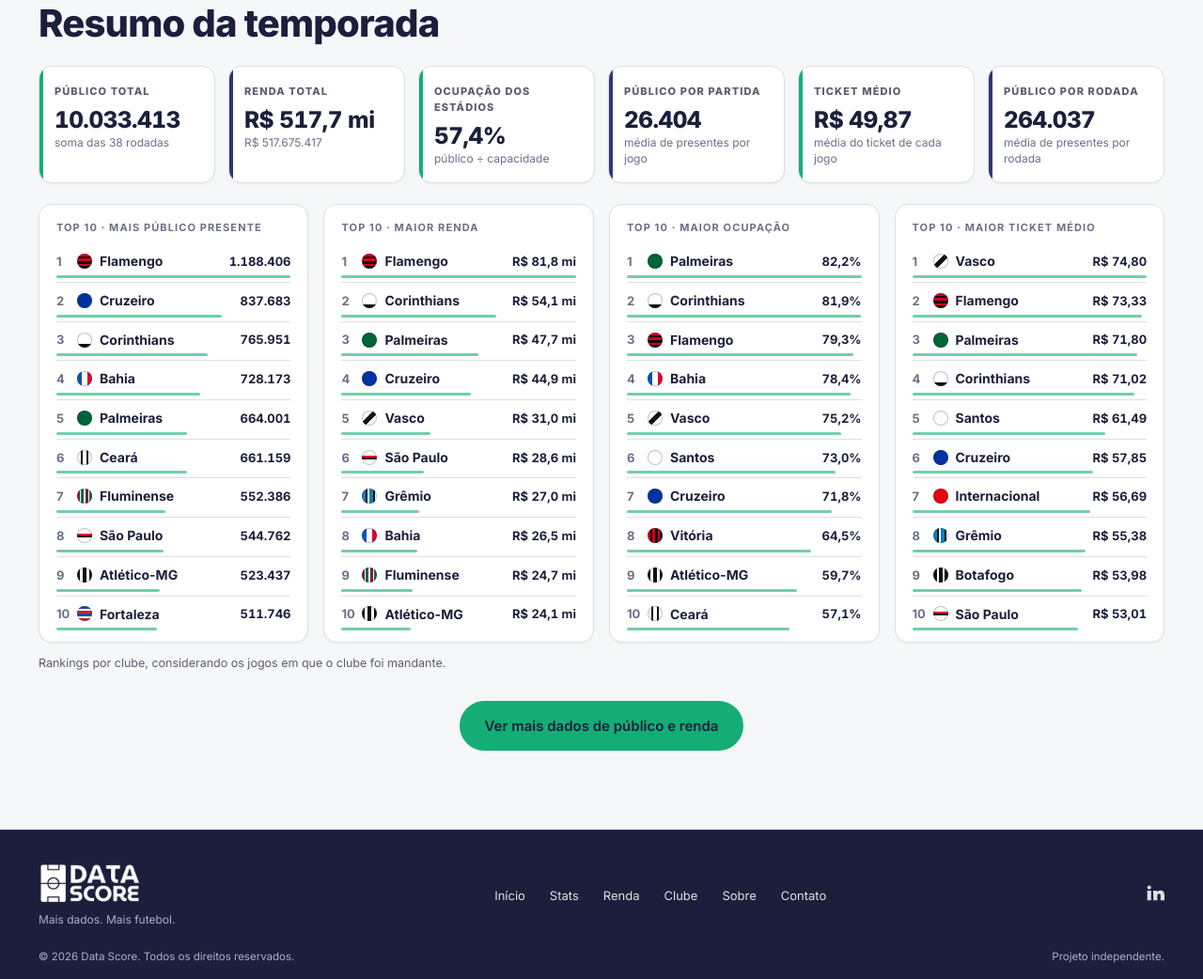
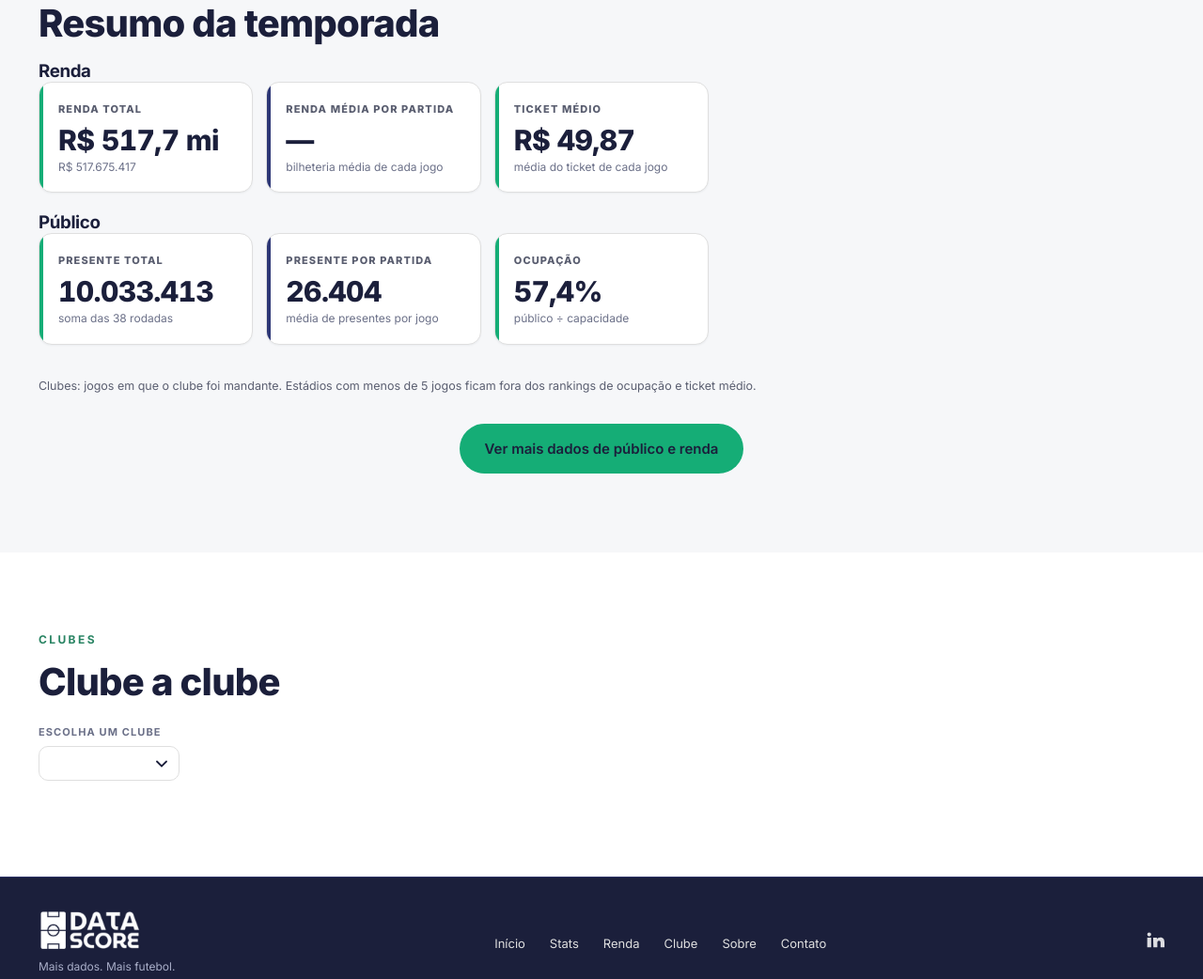
Before and after one commit to jvictorarj/datascore, a plain HTML site: page index.html in a window 1280 px wide. Shown: the part 1653-2695 px from the top of the page at 94% size. Drawn offline with Linux system fonts and the light colour scheme.

Commit message:
Add files via upload

```diff
--- a/index.html
+++ b/index.html
@@ -13,20 +13,35 @@
 </div>
 <div class="st-grid"><div class="st-main">
 <div class="tbl-box"><div class="tbl-scroll"><table class="st" id="st-table"><caption class="sr">Classificação do Campeonato Brasileiro Série A 2025</caption><thead><tr><th scope="col">Time</th><th scope="col" title="Pontos">P</th><th scope="col" title="Jogos">J</th><th scope="col" title="Vitórias">V</th><th scope="col" title="Empates">E</th><th scope="col" title="Derrotas">D</th><th scope="col" title="Gols pró">GP</th><th scope="col" title="Gols contra">GC</th><th scope="col" title="Saldo de gols">SG</th><th scope="col" title="Aproveitamento">%</th><th scope="col" title="Últimos 5 jogos, do mais antigo ao mais recente">Últimos 5</th></tr></thead><tbody></tbody></table></div></div>
+</div>
+<aside class="asd" aria-live="polite"><div><div class="flabel">Melhores ataques</div><ol id="st-atk"></ol></div><div><div class="flabel">Melhores defesas</div><ol id="st-def"></ol></div><div><div class="flabel">Melhores saldos de gols</div><ol id="st-sg"></ol></div><div><div class="flabel">Mais vitórias</div><ol id="st-v"></ol></div><div><div class="flabel">Menos derrotas</div><ol id="st-d"></ol></div></aside></div>
 <div class="zleg" id="st-zleg"><span><i style="background:var(--green)"></i>G4 · Libertadores</span><span><i style="background:#D2484F"></i>Z4 · rebaixamento</span><span class="fleg"><b class="fd w"></b>vitória<b class="fd e"></b>empate<b class="fd l"></b>derrota</span></div>
-<p class="note">Desempate: pontos, vitórias, saldo de gols e gols pró.</p></div>
-<aside class="asd" aria-live="polite"><div><div class="flabel">Melhores ataques</div><ol id="st-atk"></ol></div><div><div class="flabel">Melhores defesas</div><ol id="st-def"></ol></div></aside></div>
+<p class="note">Desempate: pontos, vitórias, saldo de gols e gols pró.</p>
+
 <p class="cta"><a class="btn btn-primary" href="stats.html">Ver estatísticas detalhadas</a></p>
 </div></section>
 
 <section class="sec alt" id="publico-renda"><div class="wrap">
 <div class="kicker">Público e renda</div>
 <h2>Resumo da temporada</h2>
-<div class="kpis six">
-<div class="kpi"><div class="kl">Público total</div><div class="kv" data-kpi="publico_total" data-f="int">—</div><div class="ks">soma das 38 rodadas</div></div><div class="kpi"><div class="kl">Renda total</div><div class="kv" data-kpi="renda_total" data-f="brlc">—</div><div class="ks"><span data-kpi="renda_total" data-f="brlfull"></span></div></div><div class="kpi"><div class="kl">Ocupação dos estádios</div><div class="kv" data-kpi="ocupacao" data-f="pct">—</div><div class="ks">público ÷ capacidade</div></div><div class="kpi"><div class="kl">Público por partida</div><div class="kv" data-kpi="media_presenca" data-f="int">—</div><div class="ks">média de presentes por jogo</div></div><div class="kpi"><div class="kl">Ticket médio</div><div class="kv" data-kpi="ticket_medio" data-f="brl">—</div><div class="ks">média do ticket de cada jogo</div></div><div class="kpi"><div class="kl">Público por rodada</div><div class="kv" data-kpi="media_rodada" data-f="int">—</div><div class="ks">média de presentes por rodada</div></div>
+<h3 class="grp">Renda</h3>
+<div class="kpis three">
+<div class="kpi"><div class="kl">Renda total</div><div class="kv" data-kpi="renda_total" data-f="brlc">—</div><div class="ks"><span data-kpi="renda_total" data-f="brlfull"></span></div></div><div class="kpi"><div class="kl">Renda média por partida</div><div class="kv" data-kpi="renda_media" data-f="brlfull">—</div><div class="ks">bilheteria média de cada jogo</div></div><div class="kpi"><div class="kl">Ticket médio</div><div class="kv" data-kpi="ticket_medio" data-f="brl">—</div><div class="ks">média do ticket de cada jogo</div></div>
 </div>
-<div class="r10"><div class="rbox" data-rank="publico"><div class="flabel">Top 10 · mais público presente</div><ol></ol></div><div class="rbox" data-rank="renda"><div class="flabel">Top 10 · maior renda</div><ol></ol></div><div class="rbox" data-rank="ocupacao"><div class="flabel">Top 10 · maior ocupação</div><ol></ol></div><div class="rbox" data-rank="ticket"><div class="flabel">Top 10 · maior ticket médio</div><ol></ol></div></div>
-<p class="rnote">Rankings por clube, considerando os jogos em que o clube foi mandante.</p>
+<div class="r10" id="rt-renda"></div>
+<h3 class="grp">Público</h3>
+<div class="kpis three">
+<div class="kpi"><div class="kl">Presente total</div><div class="kv" data-kpi="publico_total" data-f="int">—</div><div class="ks">soma das 38 rodadas</div></div><div class="kpi"><div class="kl">Presente por partida</div><div class="kv" data-kpi="media_presenca" data-f="int">—</div><div class="ks">média de presentes por jogo</div></div><div class="kpi"><div class="kl">Ocupação</div><div class="kv" data-kpi="ocupacao" data-f="pct">—</div><div class="ks">público ÷ capacidade</div></div>
+</div>
+<div class="r10" id="rt-publico"></div>
+<p class="rnote">Clubes: jogos em que o clube foi mandante. Estádios com menos de 5 jogos ficam fora dos rankings de ocupação e ticket médio.</p>
 <p class="cta"><a class="btn btn-primary" href="renda.html">Ver mais dados de público e renda</a></p>
 </div></section>
+
+<section class="sec" id="clubes"><div class="wrap">
+<div class="kicker">Clubes</div>
+<h2>Clube a clube</h2>
+<div class="filters"><div class="fgroup"><label class="flabel" for="ch-sel">Escolha um clube</label><select class="sel" id="ch-sel"></select></div></div>
+<div id="club-home"></div>
+</div></section>
 </main><footer class="site-footer"><div class="wrap"><div class="foot-top"><div><a class="logo" href="index.html" aria-label="Data Score — início"><img src="assets/logo.png" width="100" height="40" alt="Data Score"></a><div class="tag">Mais dados. Mais futebol.</div></div><nav class="foot-nav" aria-label="Rodapé"><a href="index.html">Início</a><a href="stats.html">Stats</a><a href="renda.html">Renda</a><a href="clube.html">Clube</a><a href="sobre.html">Sobre</a><a href="contato.html">Contato</a></nav><div class="foot-soc"><a href="https://www.linkedin.com/in/jvictorarj" target="_blank" rel="noopener" aria-label="LinkedIn"><svg viewBox="0 0 24 24" fill="currentColor" aria-hidden="true"><path d="M4.500 3A2.500 2.500 0 1 0 4.500 8 2.500 2.500 0 0 0 4.500 3zM2 9.500h5V22H2zM9.500 9.500h4.800v1.800h.1c.7-1.200 2.300-2.100 4.200-2.100 4.500 0 5.400 2.900 5.400 6.700V22h-5v-5.500c0-1.400 0-3.100-1.900-3.100s-2.200 1.500-2.200 3V22h-5z"/></svg></a></div></div><div class="foot-bot"><span>© 2026 Data Score. Todos os direitos reservados.</span><span>Projeto independente.</span></div></div></footer><script src="assets/data.js"></script><script src="assets/app.js"></script></body></html>
```
